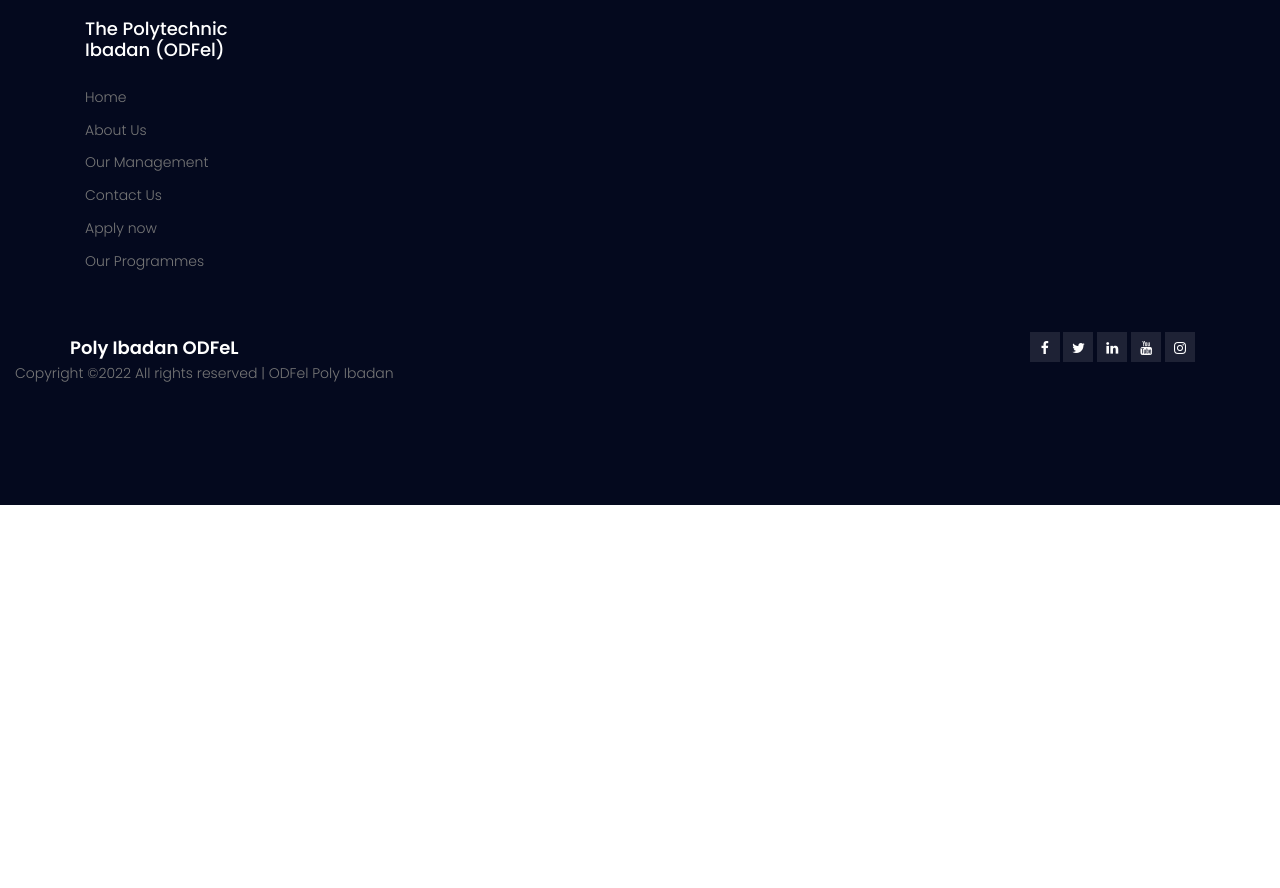
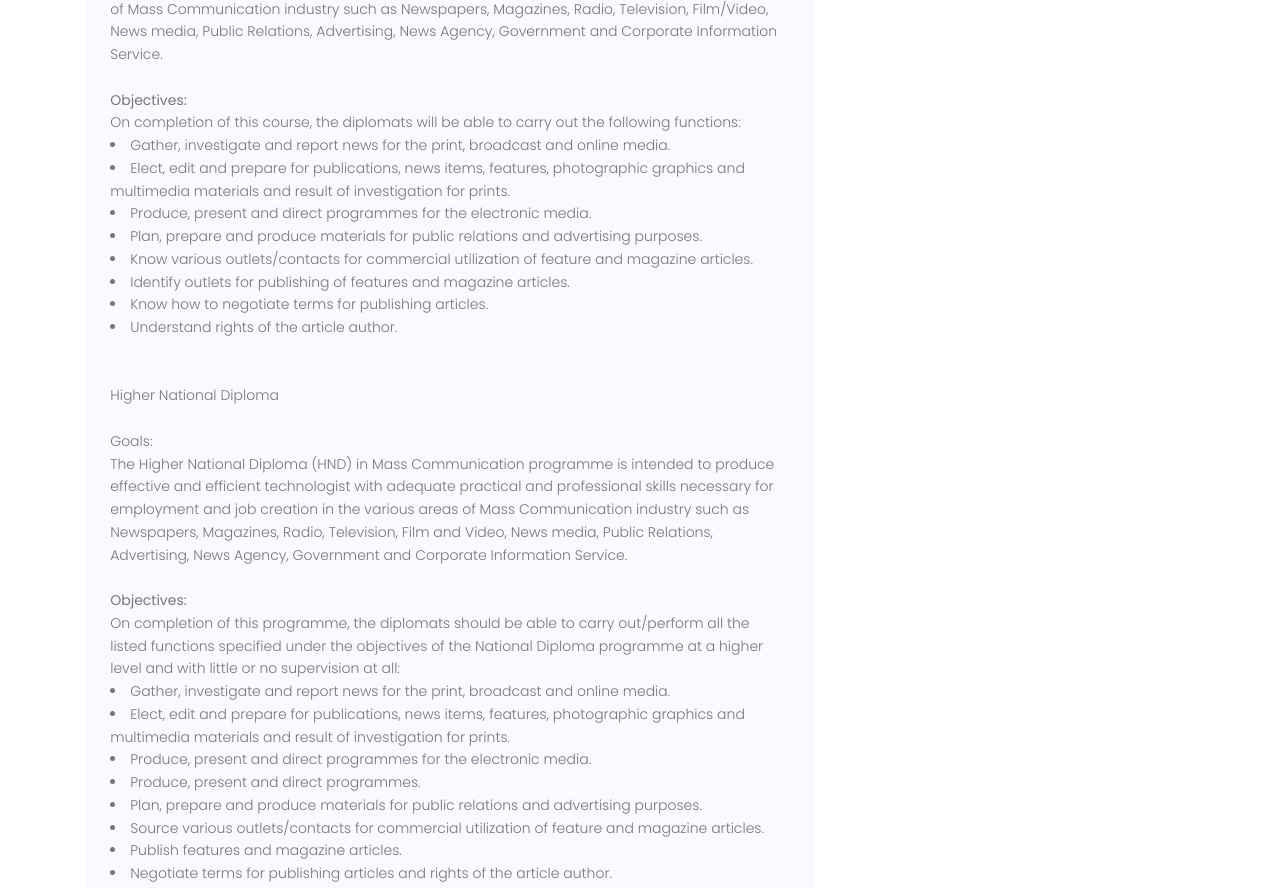
Before and after one commit to cnndev/odfelpolyibadan, a plain HTML site: page mass-details.html in a window 1280 px wide. Shown: the part 1239-2127 px from the top of the page. Before the commit the page ends 1744 px from the top, so only its background shows below. Drawn offline with nearby package versions, Linux system fonts and the light colour scheme; some packages are replaced by stand-ins of ours.

Commit message:
5th Commit

```diff
--- a/mass-details.html
+++ b/mass-details.html
@@ -94,7 +94,7 @@
 							</div>
 							<div class="jq-tab-wrapper" id="horizontalTab">
 	                            <div class="jq-tab-menu">
-	                                <div class="jq-tab-title active" data-tab="1">Objectives</div>
+	                                <div class="jq-tab-title active" data-tab="1">Goals and Objectives</div>
 	                                <div class="jq-tab-title" data-tab="2">Requirements</div>
 	                                <div class="jq-tab-title" data-tab="3">Duration</div>
 	                                <div class="jq-tab-title" data-tab="4">Curriculum</div>
@@ -103,8 +103,48 @@
 	                            <div class="jq-tab-content-wrapper">
 	                                <div class="jq-tab-content active" data-tab="1">
 
+
+
+Programme offered in this department are National Diploma and Higher National Diploma. This programme can be studied on an open distance and flexible study option which can be studied via our Learning Management System on The Polytechnic Ibadan ODFeL portal. This programme is ideal for everyone including those in employment or with other commitments, providing flexible study options that fit around work or family constraints.<br>
+<br>
+
+<strong>Goal & Objectives</strong><br><br>
+
+National Diploma<br><br>
 Goals:<br>
-Programmes offered in this department are National Diploma and Higher National Diploma. This programme can be studied on a open distance abd flexible study option which can be studied via our Online ODFeL portal, ideal for those in employment or with other commitments, providing flexible study options that fit around work or family.
+The National Diploma (ND) in Mass Communication is meant to give the students technical education and professional skills necessary for employment and job creation in the various areas of Mass Communication industry such as Newspapers, Magazines, Radio, Television, Film/Video, News media, Public Relations, Advertising, News Agency, Government and Corporate Information Service.<br><br>
+
+<strong>Objectives:</strong><br>
+On completion of this course, the diplomats will be able to carry out the following functions:
+
+
+<li>Gather, investigate and report news for the print, broadcast and online media.</li>
+<li>Elect, edit and prepare for publications, news items, features, photographic graphics and multimedia materials and result of investigation for prints.</li>
+<li>Produce, present and direct programmes for the electronic media.</li>
+<li>Plan, prepare and produce materials for public relations and advertising purposes. </li>
+<li>Know various outlets/contacts for commercial utilization of feature and magazine articles.</li>
+<li>Identify outlets for publishing of features and magazine articles.</li>
+<li>Know how to negotiate terms for publishing articles.</li>
+<li>Understand rights of the article author.</li>
+
+<br><br>
+
+Higher National Diploma<br><br>
+Goals:<br>
+The Higher National Diploma (HND) in Mass Communication programme is intended to produce effective and efficient technologist with adequate practical and professional skills necessary for employment and job creation in the various areas of Mass Communication industry such as Newspapers, Magazines, Radio, Television, Film and Video, News media, Public Relations, Advertising, News Agency, Government and Corporate Information Service.<br><br>
+
+<strong>Objectives:</strong><br>
+On completion of this programme, the diplomats should be able to carry out/perform all the listed functions specified under the objectives of the National Diploma programme at a higher level and with little or no supervision at all:
+
+
+<li>Gather, investigate and report news for the print, broadcast and online media.</li>
+<li>Elect, edit and prepare for publications, news items, features, photographic graphics and multimedia materials and result of investigation for prints.</li>
+<li>Produce, present and direct programmes for the electronic media.</li>
+<li>Produce, present and direct programmes.</li>
+<li>Plan, prepare and produce materials for public relations and advertising purposes. </li>
+<li>Source various outlets/contacts for commercial utilization of feature and magazine articles.</li>
+<li>Publish features and magazine articles.</li>
+<li>Negotiate terms for publishing articles and rights of the article author.</li>
 
 
 
@@ -118,17 +158,17 @@ Admission into National Diploma (ND) programmes must write the Universal Tertiar
 
 <br><br>Credits in English Language and Mathematics (Literature in English and Oral English are not acceptable in place of English Language) and two other subjects from Economics, Business Methods, Principles of Accounts, Literature in English, Commerce, History, Statistics, Geography, Government, Agricultural Science/Biology.
 
+
 <br><br>Please note that all Higher National Diploma (HND) applicants must possess all the listed O' Level requirements, alongside SIWES Completion Letter and National Diploma Result from recognized accredited Polytechnic.
-
 
 										<br>
 										<br>
 
 	                                </div>
 	                                <div class="jq-tab-content" data-tab="3">
-										The programme will be for 4 Semesters that will be done within 2 years (minimum) & maximum of 4 years .
+										The programme will be for 4 Semesters that will be done within 2 years (Minimum) & Maximum of 4 years.<br>
 
-Institutions will award the Diploma certificates to candidates who successfully completed the programme after passing prescribed coursework, examination, projects and the supervised industrial work experience. Such candidates should have completed between 72-80 semester credit units as prescribed in the programme. <br><br>
+Institutions will award the Diploma certificates to candidates who successfully completed the programme after passing prescribed coursework, examination, projects and the supervised industrial work experience. Such candidates should have completed between 72-80 semester credit units as prescribed in the programme.
 Diplomas shall be classified as follows:
 
 <ul>
@@ -138,14 +178,20 @@ Diplomas shall be classified as follows:
 <li>Pass – GPA of 2.00 – 2.49</li>
 <li>Fail – GPA of below 2.00</ul> <br>
 
-It should be emphasized that the National Diploma (ND) programme is terminal and candidates graduating from the programme should be able to perform at that level. Each Diploma programme is expected to run for 4 semesters of 17 weeks, a candidate must take at least 15 credit units per semester while the maximum varies between 18 and 20.<br><br>
+It should be emphasized that the National Diploma (ND) programme is terminal and candidates graduating from the programme should be able to perform at that level.<br>
+
+Each Diploma programme is expected to run for 4 semesters of 17 weeks, a candidate must take at least 15 credit units per semester while the maximum varies between 18 and 20.<br>
 
 
 The Higher National Diploma (HND) programme is expected to run for 4 semesters of 17 weeks, a candidate must take at least 15 credit units per semester while the maximum varies between 18 and 20.
+<br><br>
+
+
+The Higher National Diploma (HND) programme is expected to run for 4 semesters of 17 weeks, a candidate must take at least 15 credit units per semester while the maximum varies between 18 and 20.<br>
 
 	                                </div>
 	                                <div class="jq-tab-content comment-wrap" data-tab="4">
-						                The curriculum is structured in four semesters of online Lectures Attendance, Assignments, group work via our Learning Management System on Poly Ibadan ODFeL portal or ony other available means of communication. Each semester of institutional based activities shall be for a duration of 17 weeks distributed as follows: 2 week of  registration, 13 contact weeks of teaching; i.e. virtual lectures, practical exercises, seminar presentation, tests etc., and 2 weeks to be devoted for examination and 2 weeks for marking.<br><br>
+						                The curriculum is structured in four semesters of online Lectures Attendance, Assignments, group work via our Learning Management System on Poly Ibadan ODFeL portal or ony other available means of communication. Each semester of institutional based activities shall be for a duration of 17 weeks distributed as follows: 2 week of registration, 13 contact weeks of teaching; i.e. virtual lectures, practical exercises, seminar presentation, tests etc., and 2 weeks to be devoted for examination and 2 weeks for marking.<br><br>
 
 The curriculum of the diploma programme consists of four main components viz:
 
@@ -155,10 +201,11 @@ The curriculum of the diploma programme consists of four main components viz:
 <li>iii) Professional course</li>
 <li>iv) Supervised Industrial Work Experience Scheme (SIWES).</ul><br>
 
-A. The General Education component includes courses in Social Sciences Studies/Mathematics/ English Language /Communication, Citizenship. Entrepreneurship.<br>
+A. The General Education component includes courses in Social Sciences Studies/Mathematics/ English Language /Communication, Citizenship. Entrepreneurship.
+The General Education courses shall account for not more than 15% of the total contact hours for the programme.<br>
 
 
-B. Foundation Courses include Economics, Quantitative Techniques, Statistics, and Law etc. <br>
+B. Foundation Courses include Economics, Quantitative Techniques, Statistics, and Law etc. The number of hours for the foundation courses shall be between 10 – 15% of the total contact hours for the programmes.<br>
 
 
 C. Professional Courses are specialized core courses which give the student the theory and practical skills he needs to practice in his field of specialization at the technician/technological level.<br>
```
